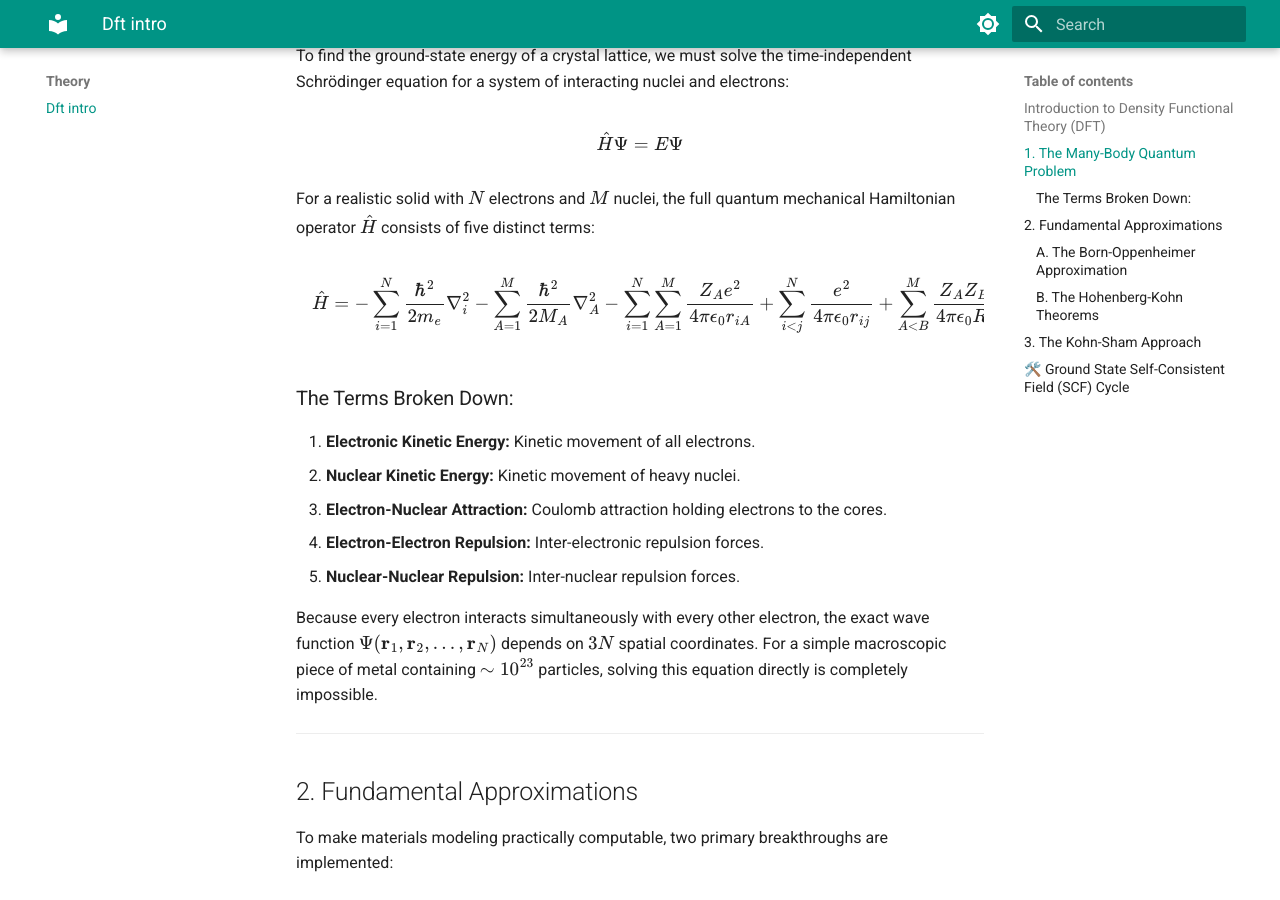
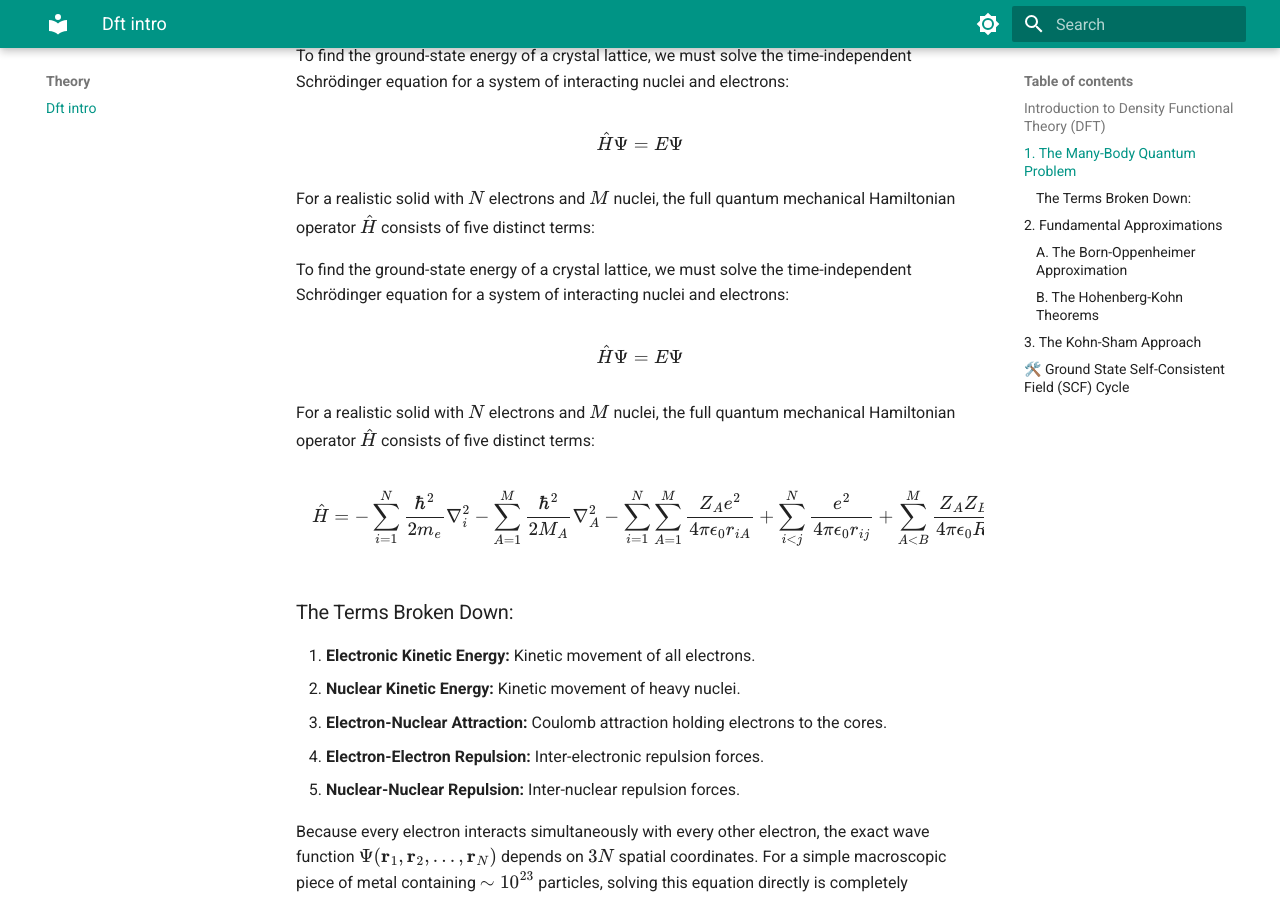
Before and after one commit to jyotichaudhary21112-gif/VASP-Tutorial, an MkDocs documentation site: the page built from docs/theory/dft-intro.md, in a window 1280 px wide and 900 px high, scrolled down 429 px. Built offline with MkDocs 1.6.1 and Material for MkDocs 9.7.7, drawn with Linux system fonts in a browser that asks for light colours.

Commit message:
Update dft-intro.md

```diff
--- a/docs/theory/dft-intro.md
+++ b/docs/theory/dft-intro.md
@@ -12,7 +12,17 @@ $$\hat{H}\Psi = E\Psi$$
 
 For a realistic solid with $N$ electrons and $M$ nuclei, the full quantum mechanical Hamiltonian operator $\hat{H}$ consists of five distinct terms:
 
-$$\hat{H} = -\sum_{i=1}^{N} \frac{\hbar^2}{2m_e}\nabla_i^2 - \sum_{A=1}^{M} \frac{\hbar^2}{2M_A}\nabla_A^2 - \sum_{i=1}^{N}\sum_{A=1}^{M} \frac{Z_A e^2}{4\pi\epsilon_0 r_{iA}} + \sum_{i<j}^{N} \frac{e^2}{4\pi\epsilon_0 r_{ij}} + \sum_{A<B}^{M} \frac{Z_A Z_B e^2}{4\pi\epsilon_0 R_{AB}}$$
+To find the ground-state energy of a crystal lattice, we must solve the time-independent Schrödinger equation for a system of interacting nuclei and electrons:
+
+$$
+\hat{H}\Psi = E\Psi
+$$
+
+For a realistic solid with $N$ electrons and $M$ nuclei, the full quantum mechanical Hamiltonian operator $\hat{H}$ consists of five distinct terms:
+
+$$
+\hat{H} = -\sum_{i=1}^{N}\frac{\hbar^{2}}{2m_{e}}\nabla_{i}^{2}-\sum_{A=1}^{M}\frac{\hbar^{2}}{2M_{A}}\nabla_{A}^{2}-\sum_{i=1}^{N}\sum_{A=1}^{M}\frac{Z_{A}e^{2}}{4\pi\epsilon_{0}r_{iA}}+\sum_{i<j}^{N}\frac{e^{2}}{4\pi\epsilon_{0}r_{ij}}+\sum_{A<B}^{M}\frac{Z_{A}Z_{B}e^{2}}{4\pi\epsilon_{0}R_{AB}}
+$$
 
 ### The Terms Broken Down:
 1. **Electronic Kinetic Energy:** Kinetic movement of all electrons.
```
